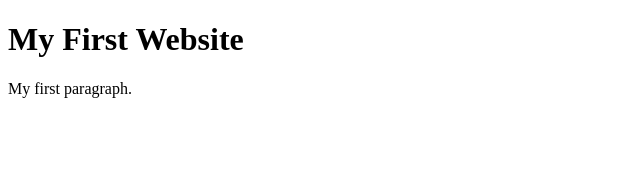
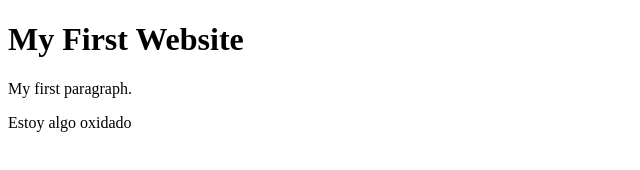
Before and after one commit to Quiezel/codersrank-template-hgvgvu, a website: page index.html in a window 1280 px wide. Shown: the whole page, without its empty margins (0-640 px from the left). Drawn offline with Linux system fonts and the light colour scheme.

Commit message:
Comenzando

```diff
--- a/index.html
+++ b/index.html
@@ -7,6 +7,7 @@
 
     <h1>My First Website</h1>
     <p>My first paragraph.</p>
+    <p>Estoy algo oxidado</p>
 
   </body>
 </html>
```
